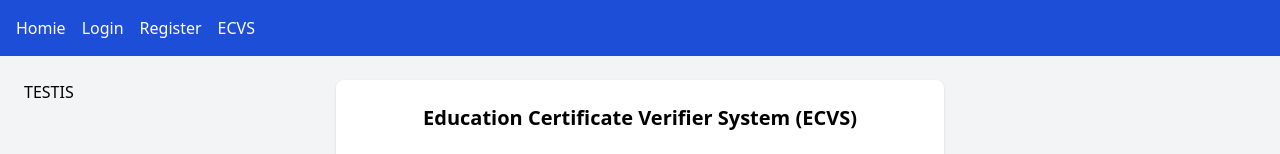
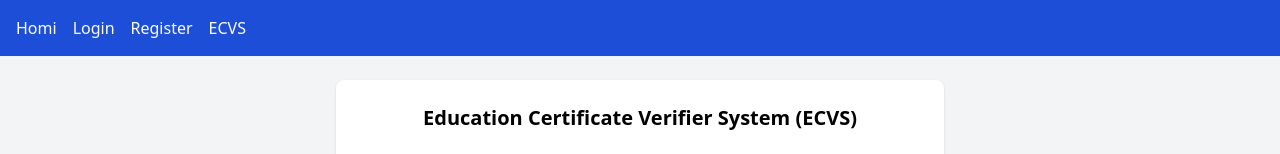
Before and after one commit to TikeMysonn/fyp-jan-19, a React (Create React App) app in the folder client/: page /dashboard in a window 1280 px wide. Shown: the top 154 px of the page. Built offline with nearby package versions, Linux system fonts and the light colour scheme.

Commit message:
clean up typo errors

```diff
--- a/client/src/components/Dashboard.js
+++ b/client/src/components/Dashboard.js
@@ -35,7 +35,7 @@ function Dashboard() {
                     to="/certform"
                     className="px-4 py-2 rounded-md bg-blue-600 text-white order-first"
                   >
-                    Addi Certificate
+                    Add Certificate
                   </Link>
                 )}
                 <Link
--- a/client/src/components/Navbar.js
+++ b/client/src/components/Navbar.js
@@ -8,7 +8,7 @@ const Navbar = () => {
       <ul className="flex space-x-4">
         <li>
           <Link to="/" className="hover:text-gray-300">
-            Homie
+            Homi
           </Link>
         </li>
         <li>
--- a/client/src/components/UserProfile.js
+++ b/client/src/components/UserProfile.js
@@ -3,7 +3,7 @@
 import React from "react";
 
 function UserProfile() {
-  return <h1>TESTIS</h1>;
+  return <h1></h1>;
 }
 
 export default UserProfile;
```
